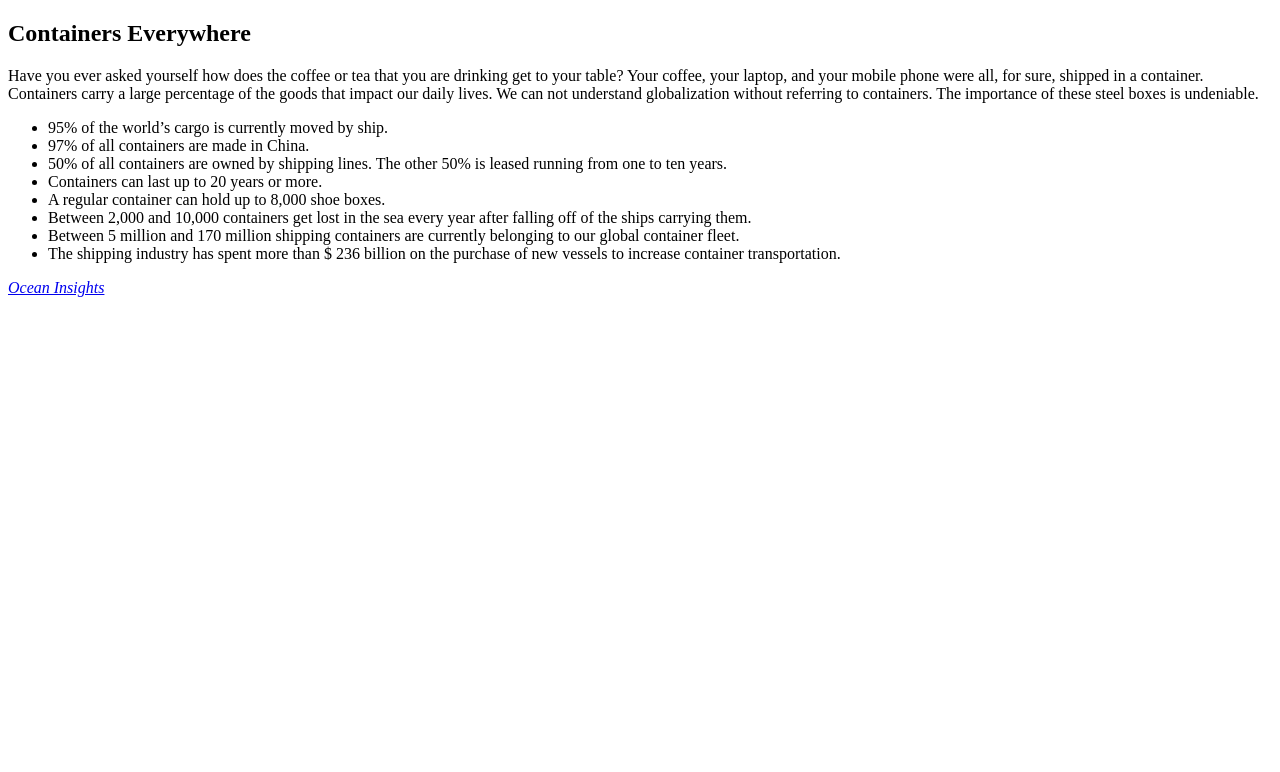
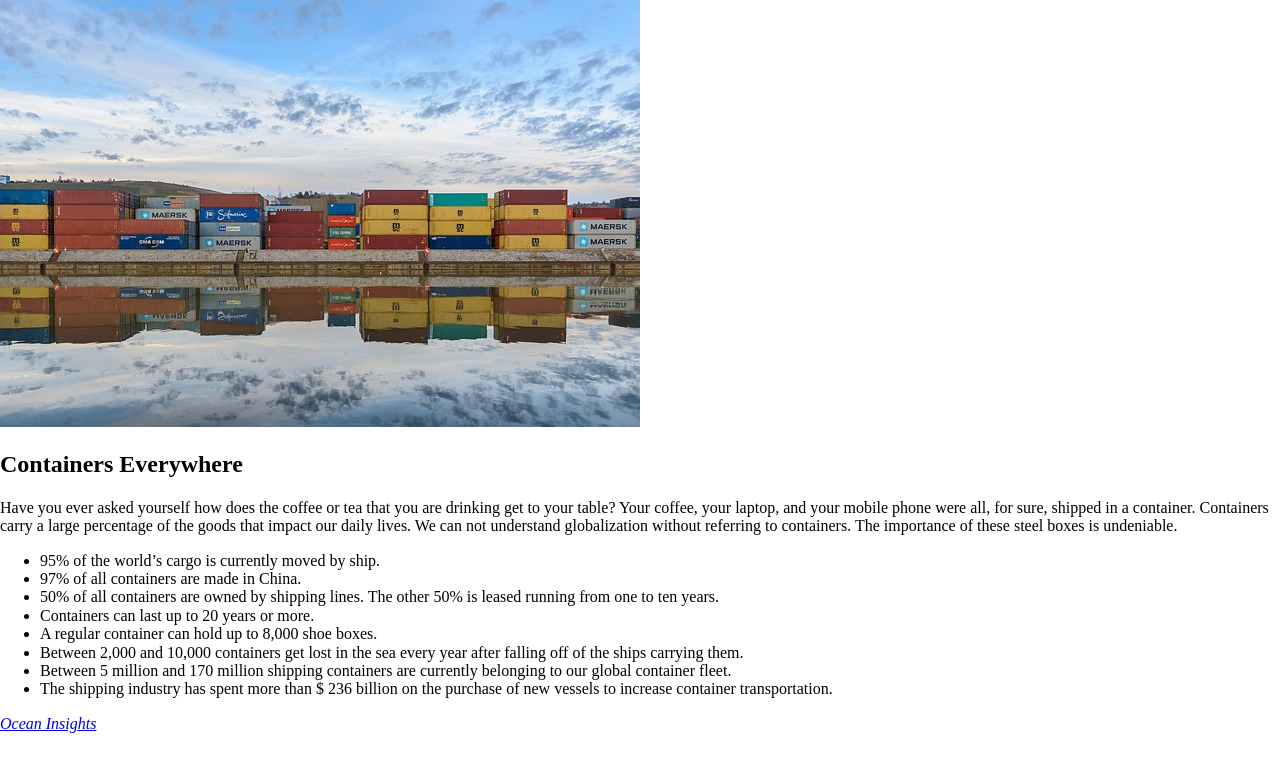
Before and after one commit to fbw-d09/boxmodel-containing-brt-yilmaz, a website: page index.html in a window 1280 px wide. Drawn offline with nearby package versions, Linux system fonts and the light colour scheme.

Commit message:
Complete exercise

```diff
--- a/index.html
+++ b/index.html
@@ -4,13 +4,16 @@
     <meta charset="UTF-8" />
     <meta name="viewport" content="width=device-width, initial-scale=1.0" />
     <meta http-equiv="X-UA-Compatible" content="ie=edge" />
+    <link rel="stylesheet" href="https://cdnjs.cloudflare.com/ajax/libs/normalize/8.0.1/normalize.min.css">
+    <link rel="stylesheet" href="style.css">
+
     <title>Contain Yourself</title>
   </head>
   <body>
     <header class="header">
-     <!-- the image here-->
+     <img src="/images/containers.jpg" alt="containers">
     </header>
-    <main>
+    <main class="container">
       <h2>Containers Everywhere</h2>
       <p>
         Have you ever asked yourself how does the coffee or tea that you are
```
